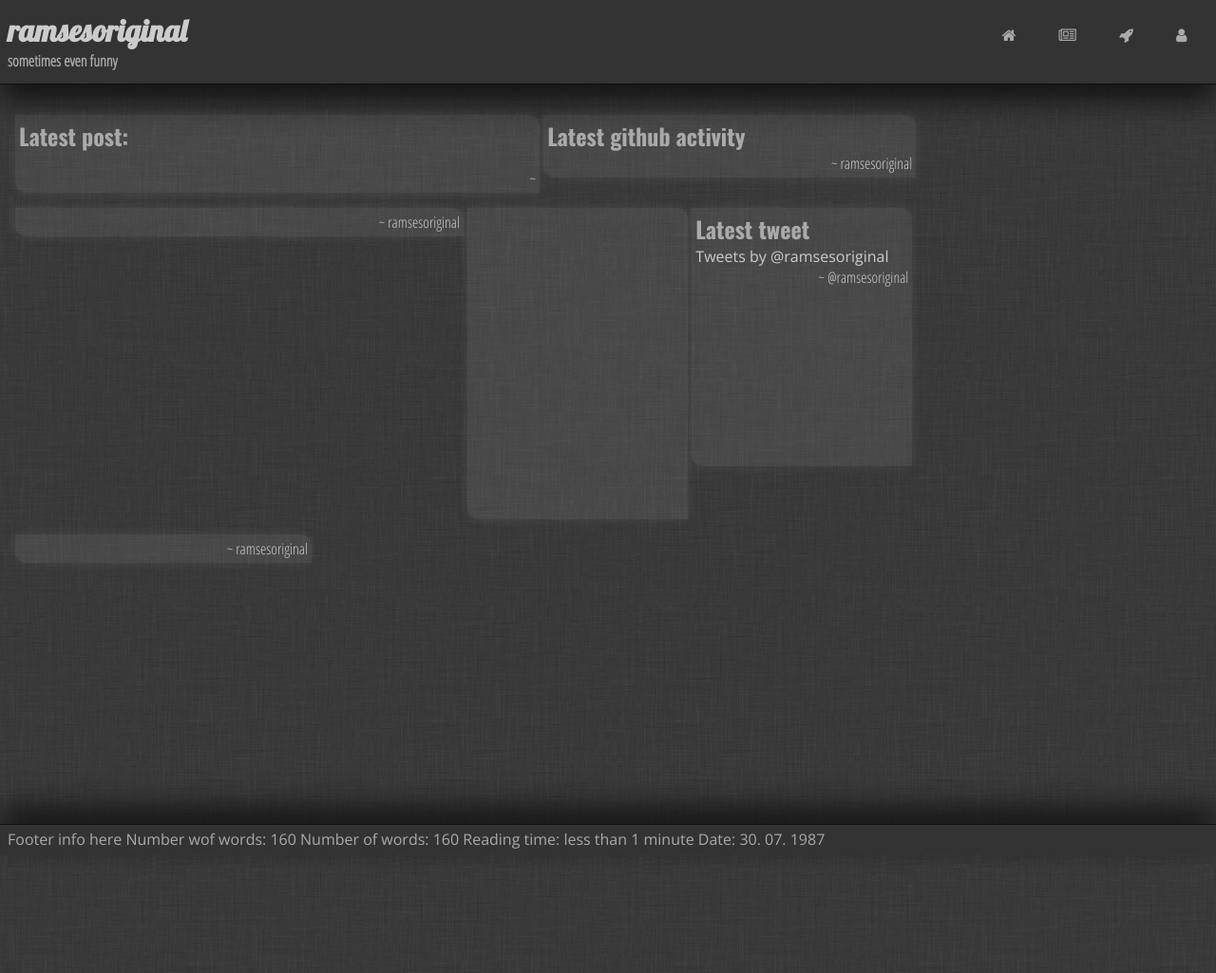
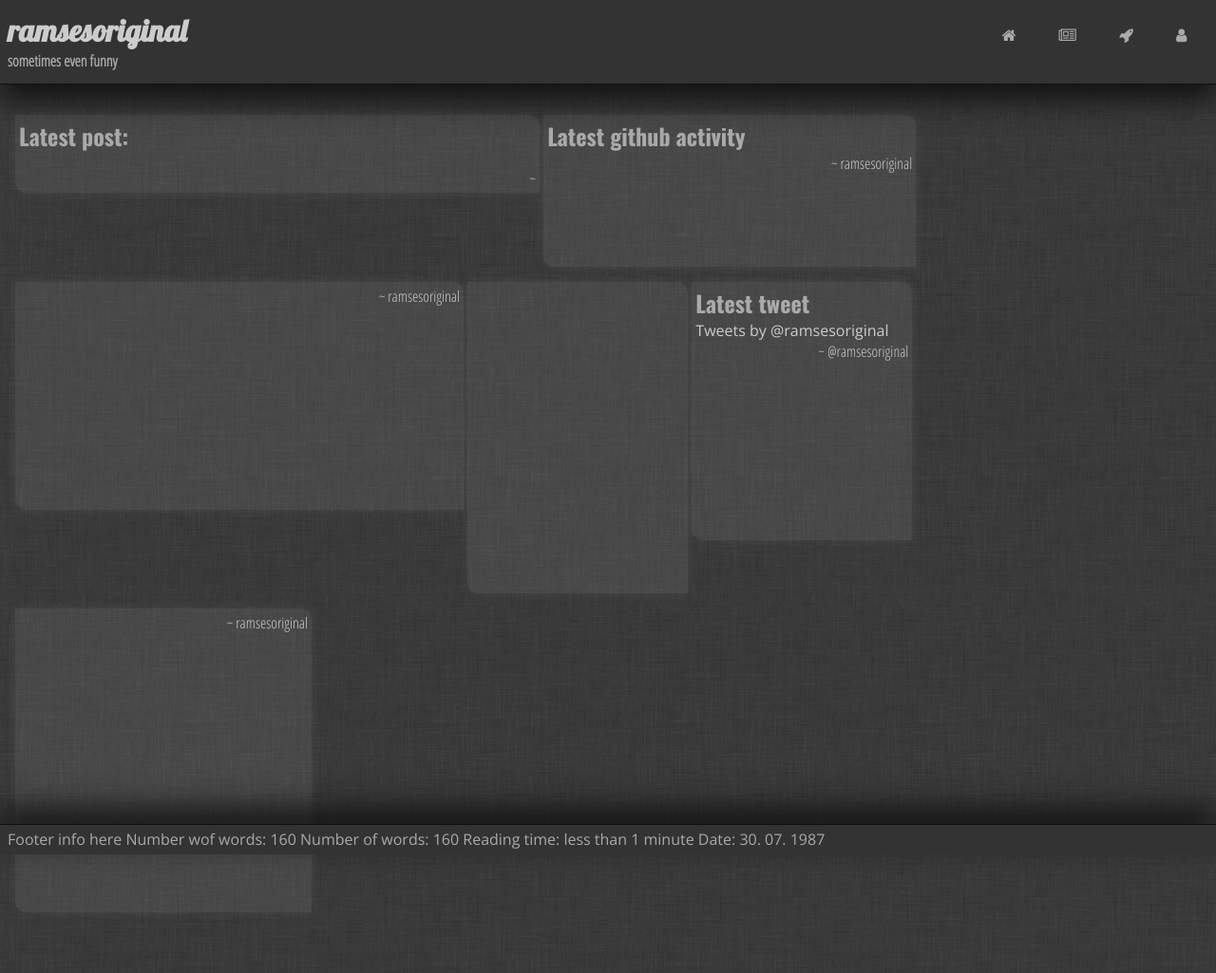
Before and after one commit to ramsesoriginal/ramsesoriginal.github.io, a Jekyll site: the page built from index.html, in a window 1280 px wide. Shown: the whole page at 95% size. Built offline with Jekyll 4.4.1, drawn with Linux system fonts in a browser that asks for light colours; nearby versions of some CDN libraries; comment, search, counter and statistics services are not loaded; before the commit the page ends 900 px from its top, so only the background shows below that.

Commit message:
added min heights to have at least partial layout fix

```diff
--- a/style/mainstyle.scss
+++ b/style/mainstyle.scss
@@ -190,17 +190,21 @@ main {
 
 			&.image {
 				width: 29.5em;
+				min-height: 15em;
 			}
 
 			&.latestpost {
 				width: 34.5em;
+				min-height: 5em;
 			}
 
 			&.instagram {
 				width: 19.5em;
+				min-height: 20em;
 			}
 			&.github {
 				width: 24.5em;
+				min-height: 10em;
 			}
 
 
```
